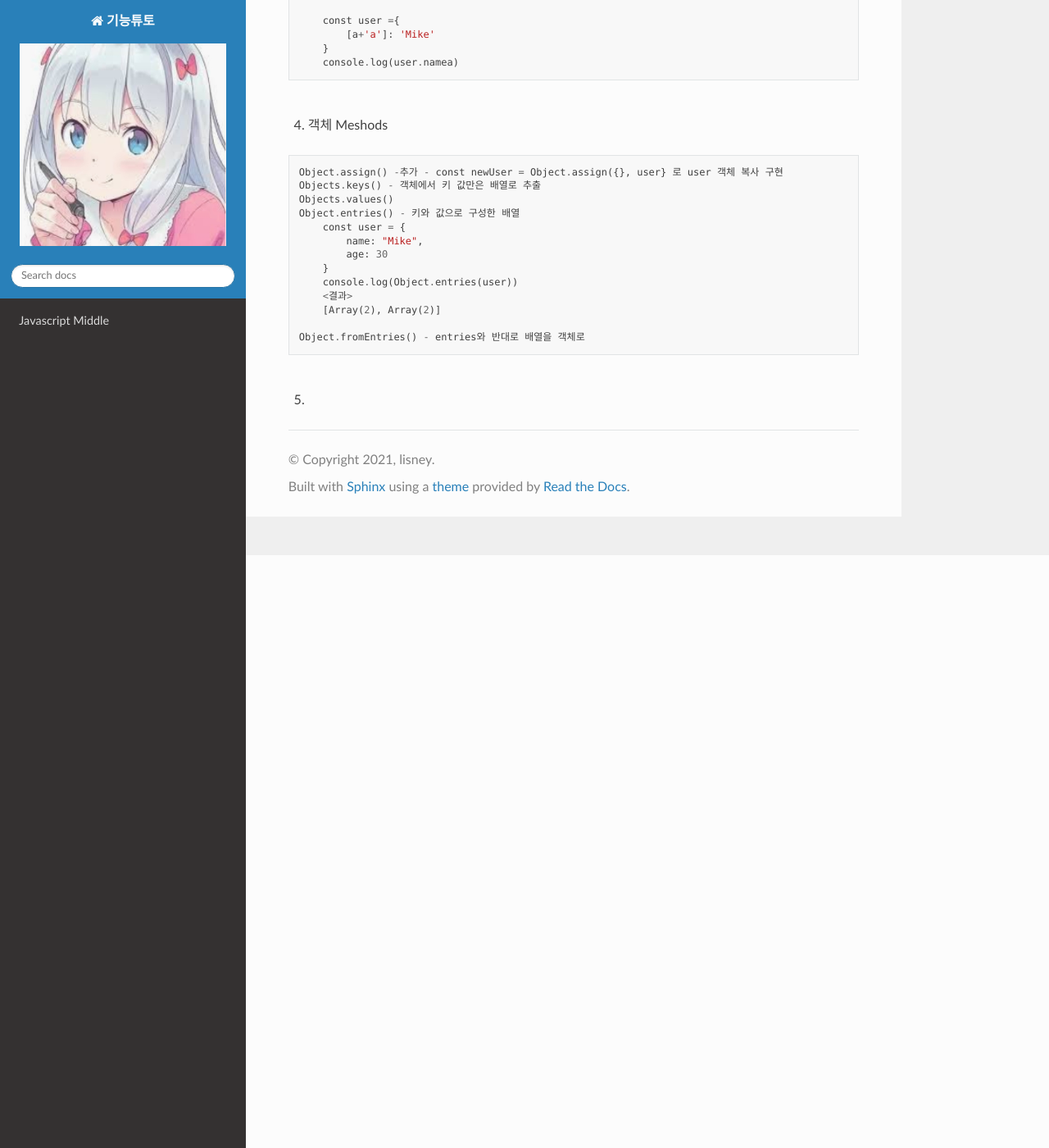
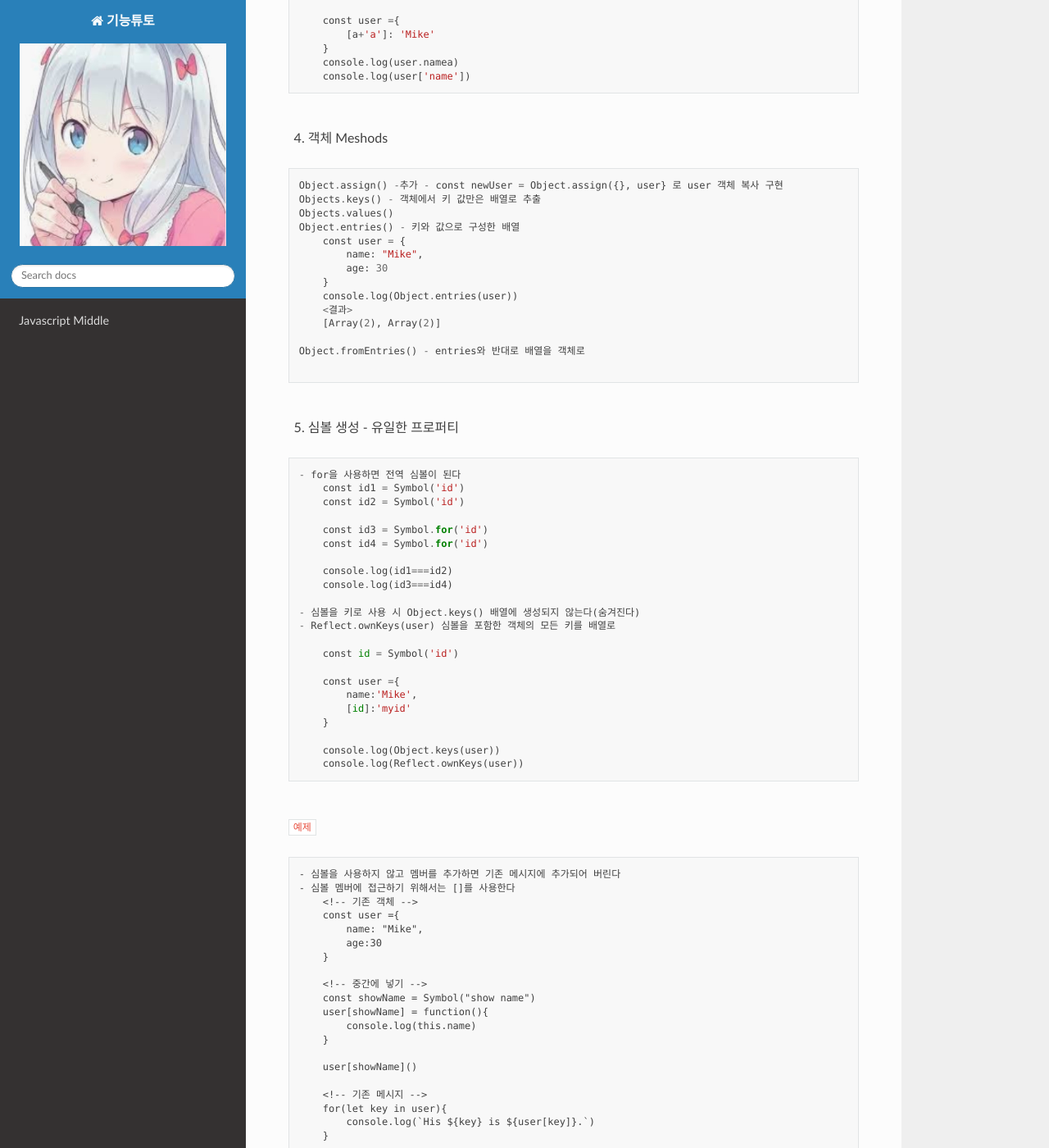
Before and after one commit to lisney/RTD, a Sphinx documentation site: the page built from docs/source/html/javascriptm.md, in a window 1280 px wide and 1400 px high, scrolled down 723 px. Shown: the whole window at 82% size. Built offline with Sphinx 7.4.7 and the Read the Docs theme 2.0.0, drawn with Linux system fonts in a browser that asks for light colours; pages that are not in the unit, such as notebooks, are missing from menus; some of the changed text lies outside the part shown.

Commit message:
Update javascriptm.md

````diff
--- a/docs/source/html/javascriptm.md
+++ b/docs/source/html/javascriptm.md
@@ -39,6 +39,7 @@ const 1.선언, 초기화, 할당 -동시
         [a+'a']: 'Mike'
     }
     console.log(user.namea)
+    console.log(user['name'])
 ```
 
 <br>
@@ -59,8 +60,103 @@ Object.entries() - 키와 값으로 구성한 배열
     [Array(2), Array(2)]
 
 Object.fromEntries() - entries와 반대로 배열을 객체로
+
 ```
 
 <br>
 
-5.
+5. 심볼 생성 - 유일한 프로퍼티
+
+```
+- for을 사용하면 전역 심볼이 된다
+    const id1 = Symbol('id')
+    const id2 = Symbol('id')
+
+    const id3 = Symbol.for('id')
+    const id4 = Symbol.for('id')
+
+    console.log(id1===id2)
+    console.log(id3===id4)
+
+- 심볼을 키로 사용 시 Object.keys() 배열에 생성되지 않는다(숨겨진다)
+- Reflect.ownKeys(user) 심볼을 포함한 객체의 모든 키를 배열로
+
+    const id = Symbol('id')
+
+    const user ={
+        name:'Mike',
+        [id]:'myid'
+    }
+
+    console.log(Object.keys(user))
+    console.log(Reflect.ownKeys(user))
+```
+
+<br>
+
+`예제`
+
+```
+- 심볼을 사용하지 않고 멤버를 추가하면 기존 메시지에 추가되어 버린다
+- 심볼 멤버에 접근하기 위해서는 []를 사용한다
+    <!-- 기존 객체 -->
+    const user ={
+        name: "Mike",
+        age:30
+    }
+
+    <!-- 중간에 넣기 -->
+    const showName = Symbol("show name")
+    user[showName] = function(){
+        console.log(this.name)
+    }
+
+    user[showName]()
+
+    <!-- 기존 메시지 -->
+    for(let key in user){
+        console.log(`His ${key} is ${user[key]}.`)
+    }
+```
+
+<br>
+
+6. 숫자 함수
+
+```
+- toString() - ()안의 진법인 문자열로 반환
+let num = 10
+
+num.toString()
+num.toString(2)
+num.toString(16)
+
+
+- toFixed() - 소수점 자릿수에서 반올림, 문자열로 반환
+let userRate = 30.1234
+
+userRate.toFixed(2) //소수점 둘째자리
+userRate.toFixed(6) //소수점을 0으로 채워준다
+
+
+- isNaN - 숫자인지 아닌지 불 값 반환
+
+- parseInt() - 문자열을 정수로
+let margin = '10px'
+
+parseInt(margin) // 10
+Number(margin) //NaN
+
+let redColor = 'f3'
+parseInt(recColor) //NaN
+parseInt(redColor, 16) //243
+
+- Math.pow(n,m) - 제곱
+- Math.sqrt() - 루트
+
+
+
+
+
+
+```
````
